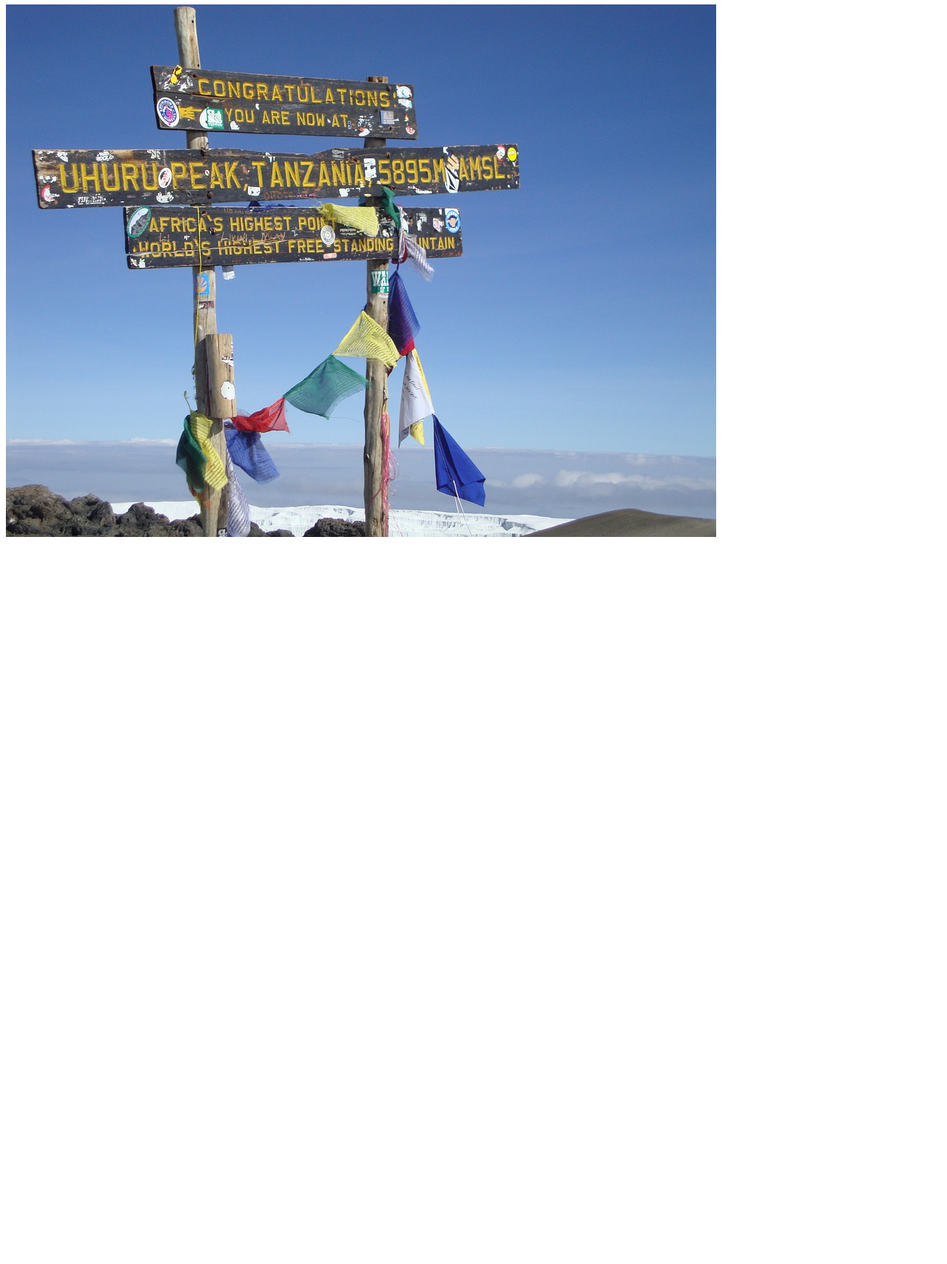
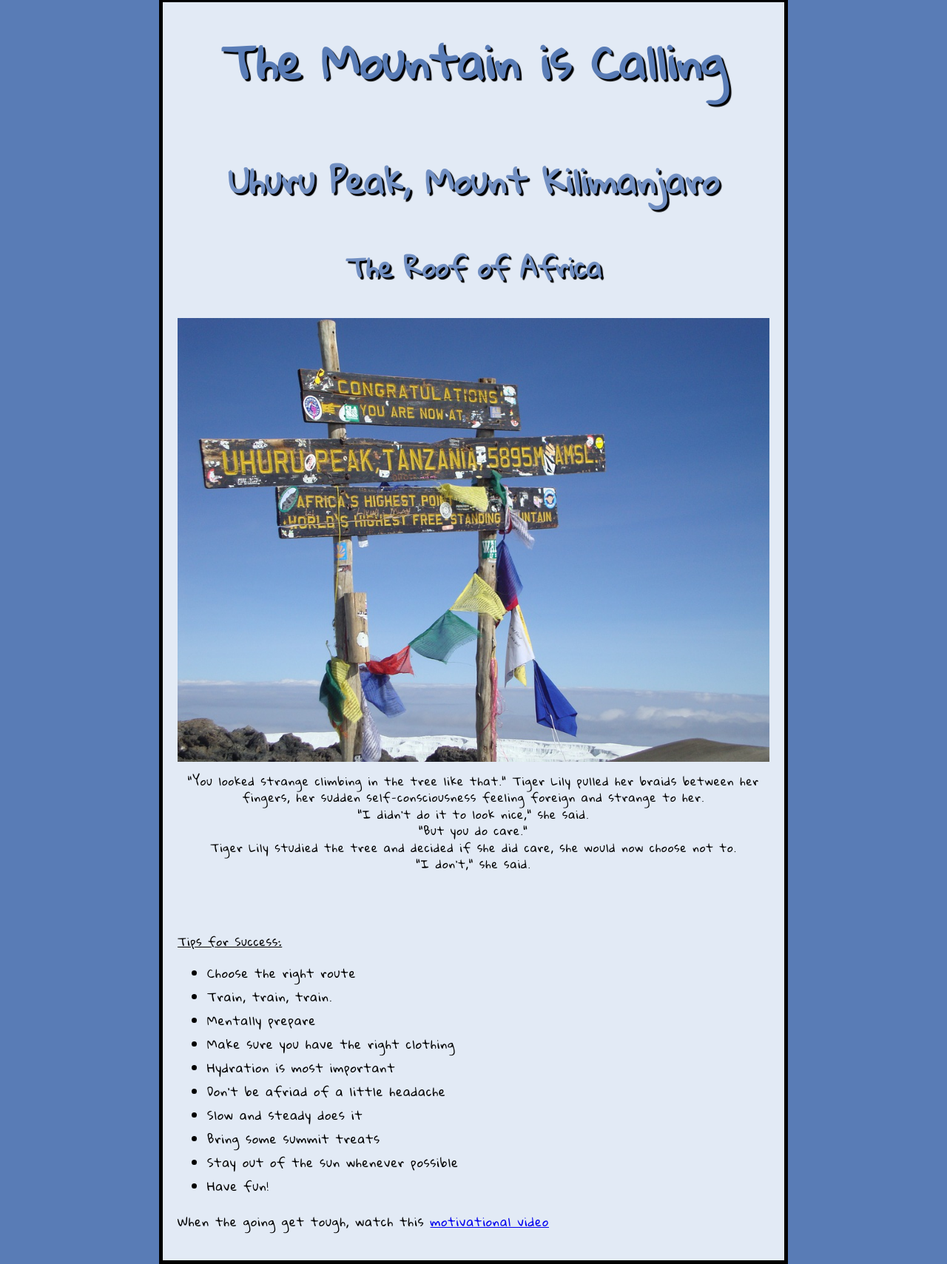
Before and after one commit to Marlodene/marlodene.github.io, a plain HTML site: page firstwebsite/index.html in a window 1280 px wide. Shown: the part 2-1711 px from the top of the page at 74% size. Before the commit the page ends 800 px from the top, so only its background shows below. Drawn offline with Linux system fonts and the light colour scheme.

Commit message:
Add files via upload

```diff
--- a/firstwebsite/index.html
+++ b/firstwebsite/index.html
@@ -3,8 +3,41 @@
   <head>
     <meta charset="utf-8">
     <title>My test page</title>
+    <link href="https://fonts.googleapis.com/css?family=Gloria+Hallelujah" rel="stylesheet">
+    <link href="styles/style.css" rel="stylesheet" type="text/css">
   </head>
   <body>
-    <img src="images/kilimanjaro.jpg" alt="My test image">
+   <h1>The Mountain is Calling</h1>
+   <h2>Uhuru Peak, Mount Kilimanjaro</h2>
+   <h3>The Roof of Africa</h3>
+    <img src="images/kilimanjaro.jpg" alt="The iconic sign at the top of mt Kilimanjaro, Uhuru Peak">
+
+   <p id="poem">“You looked strange climbing in the tree like that."  Tiger Lily pulled her braids between her fingers, her sudden self-consciousness feeling foreign and strange to her.<br>
+       "I didn't do it to look nice," she said.<br>
+       "But you do care."<br>
+       Tiger Lily studied the tree and decided if she did care, she would now choose not to.<br>
+       "I don't," she said.</p>
+
+    <p id="tips">
+        <br>
+        <br>
+        <br>
+        Tips for Success:</p>
+
+    <ul>
+      <li>Choose the right route</li>
+      <li>Train, train, train.</li>
+      <li>Mentally prepare</li>
+      <li>Make sure you have the right clothing</li>
+      <li>Hydration is most important</li>
+      <li>Don't be afriad of a little headache</li>
+      <li>Slow and steady does it</li>
+      <li>Bring some summit treats</li>
+      <li>Stay out of the sun whenever possible</li>
+      <li>Have fun!</li>
+    </ul>
+
+    <p id="paragraph">When the going get tough, watch this <a href="https://youtu.be/mz5u_YwPHyI">motivational video</a>
+      </p>
   </body>
 </html>
--- /dev/null
+++ b/firstwebsite/styles/style.css
@@ -0,0 +1,56 @@
+html {
+      font-size: 14px;
+      font-family: 'Gloria Hallelujah', cursive;
+}
+html {
+  background-color: #597cb6;
+}
+body {
+  width: 800px;
+  margin: 0 auto;
+  background-color: #e2eaf5;
+  padding: 0 20px 20px 20px;
+  border: 5px solid black;
+}
+h1 {
+  margin: 0;
+  padding: 20px 0;
+  color: #597cb6;
+  text-shadow: 3px 3px 1px black;
+  font-size: 60px;
+  text-align: center;
+}
+h2 {
+  color: #7290c3;
+  text-shadow: 3px 3px 1px black;
+  font-size: 45px;
+  text-align: center;
+}
+h3 {
+  color: #7290c3;
+  text-shadow: 3px 3px 1px black;
+  font-size: 35px;
+  text-align: center;
+}
+img{
+    display: block;
+    max-width: 100%;
+    margin: auto;
+}
+#paragraph, li {
+  font-size: 16px;
+  line-height: 2;
+  letter-spacing: 1px;
+}
+#poem {
+  font-size: 15px;
+  text-align: center;
+  line-height: 1.5;
+  letter-spacing: 1px;
+}
+#tips {
+  font-size: 15px;
+  text-decoration: underline;
+  line-height: 1.5;
+  letter-spacing: 1px;
+}
```
